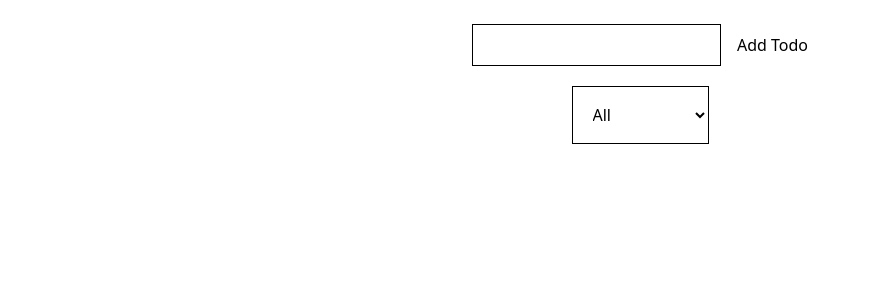
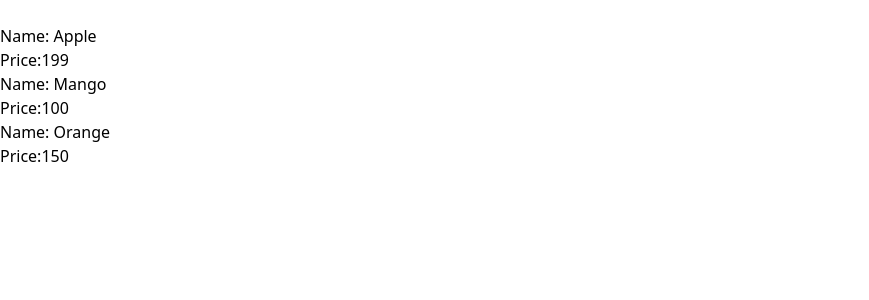
Before and after one commit to SoumitraMaity14/React, a React (Vite) app in the folder My-qsn/: page / in a window 1280 px wide. Shown: the top 300 px of the page, without its empty margins (0-869 px from the left). Built offline with nearby package versions, Linux system fonts and the light colour scheme.

Commit message:
search practice second time done

```diff
--- a/My-qsn/src/App.tsx
+++ b/My-qsn/src/App.tsx
@@ -13,6 +13,7 @@
 import { ApplyCuponPractice } from './components/cupon/ApplyCuponPractice'
 import { MegaMenuPractice } from './components/flyhover-menu/MegaMenuPractice'
 import { InputTodoListPractice } from './components/todo/InputTodoListPractice'
+import { SearchPracticeTwo } from './components/search/SearchPracticeTwo'
 
 
 
@@ -20,7 +21,8 @@
 
   return (
     <>
-    <InputTodoListPractice/>
+    <SearchPracticeTwo/>
+    {/* <InputTodoListPractice/> */}
     {/* <MegaMenuPractice/> */}
     {/* <TodoListPractice/> */}
     {/* <SearchPractice/> */}
--- /dev/null
+++ b/My-qsn/src/components/search/SearchPracticeTwo.tsx
@@ -0,0 +1,26 @@
+import React, { useState } from 'react'
+
+export const SearchPracticeTwo = () => {
+    const [search, setSearch]=useState("")
+
+    const productList=[
+        {name: "Apple", price: 199},
+        {name: "Mango", price: 100},
+        {name: "Orange", price: 150}
+    ]
+
+    const searchProduct=productList.filter((product)=>(
+        product.name.toLocaleLowerCase().includes(search.toLocaleLowerCase())
+    ))
+  return (
+    <div>
+        <input type='text' value={search} onChange={(e)=>setSearch(e.target.value)}/>
+        {searchProduct.map((product)=>(
+            <div key={product.name}>
+                <p>Name: {product.name}</p>
+                <p>Price:{product.price} </p>
+                </div>
+        ))}
+    </div>
+  )
+}
```
Also changed, not shown: 2 other files (tests, documents, lock files or other folders).
